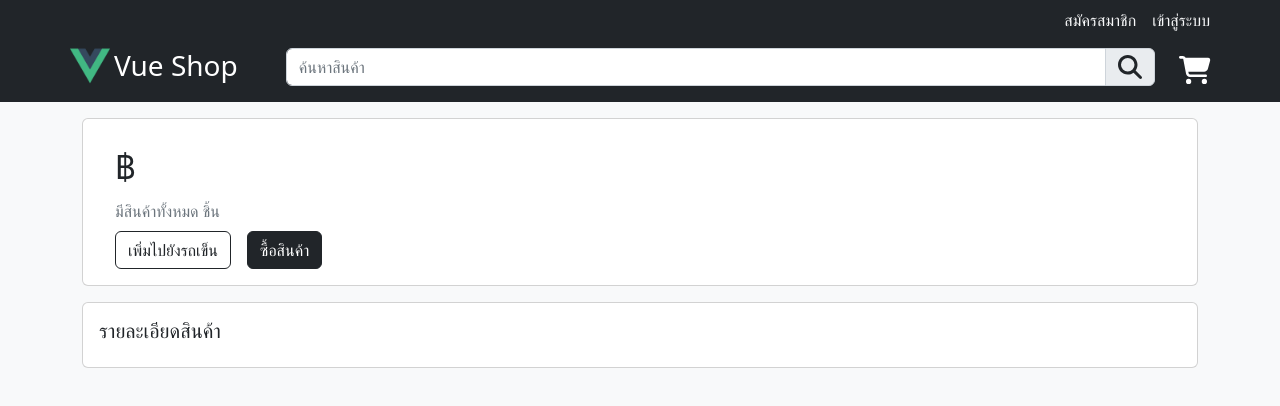
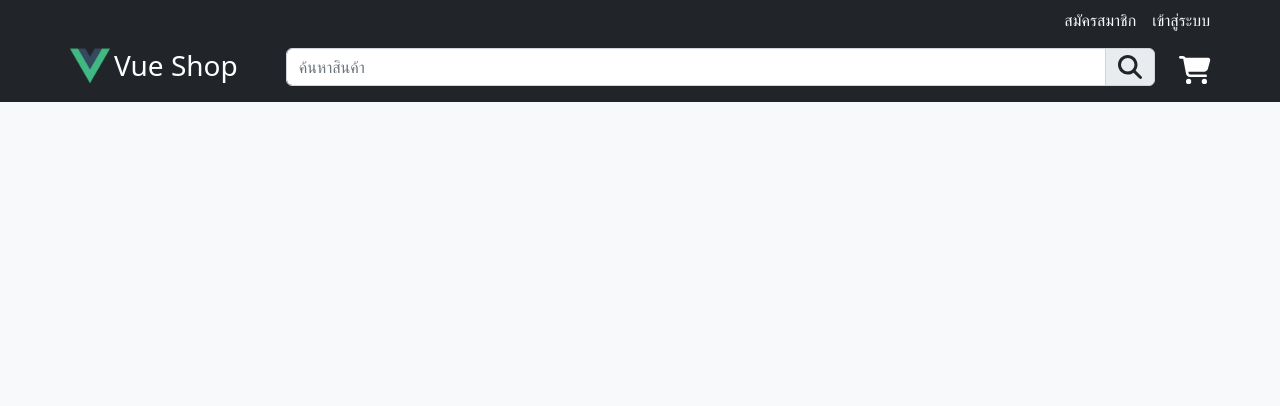
Before and after one commit to piyawatx/vue-shop, a Vue app: page /product/1 in a window 1280 px wide. Shown: the top 406 px of the page. Built offline with nearby package versions, Linux system fonts and the light colour scheme; no server answers.

Commit message:
ให้แสดงพร้อมกัน เวลาโหลดหน้า

```diff
--- a/src/views/ProductView.vue
+++ b/src/views/ProductView.vue
@@ -1,5 +1,5 @@
 <template>
-  <div class="container">
+  <div class="container" v-if="product.title">
     <!-- <h1>Product</h1>
     {{ $route.params.id }} -->
 
```
